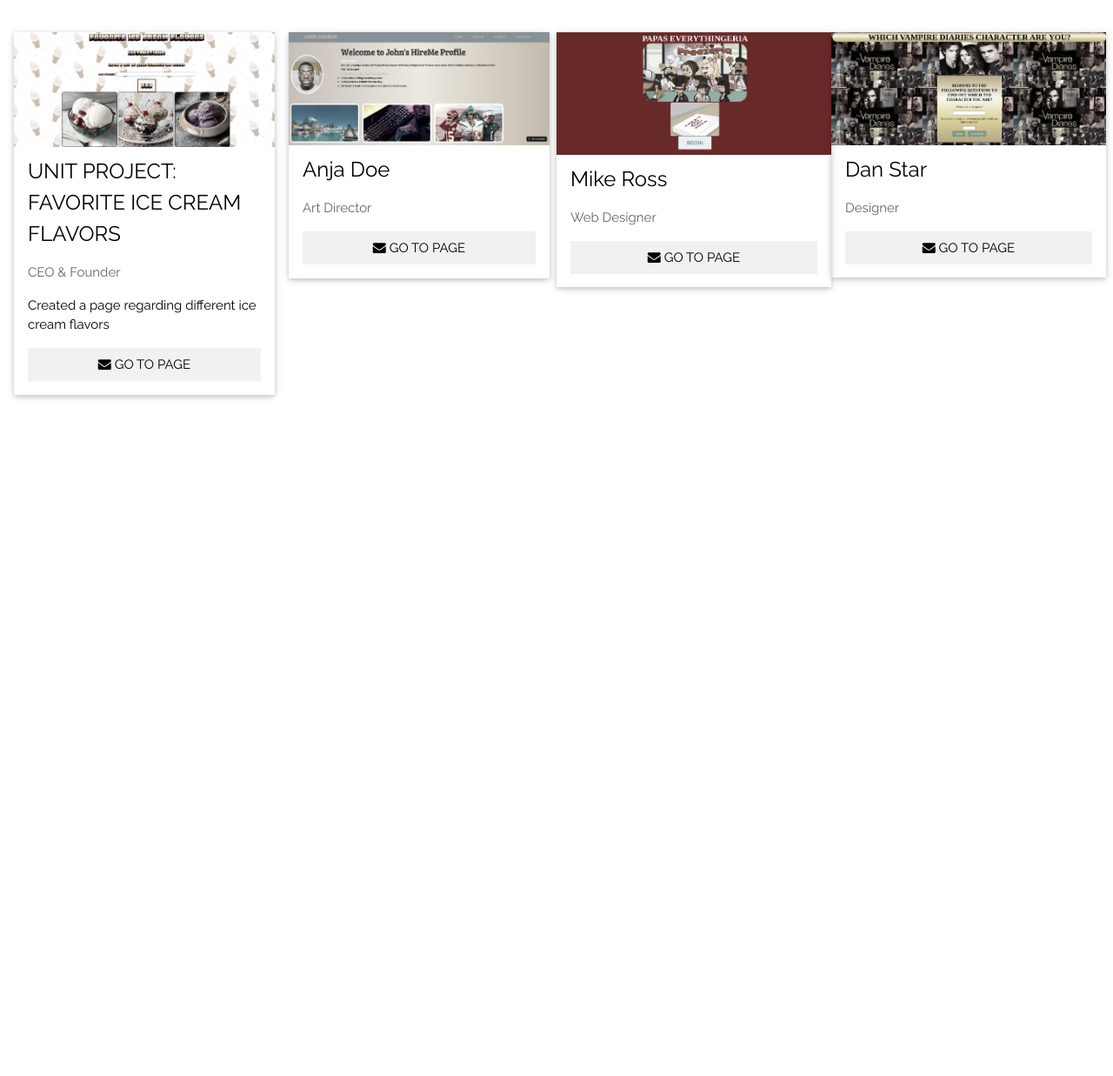
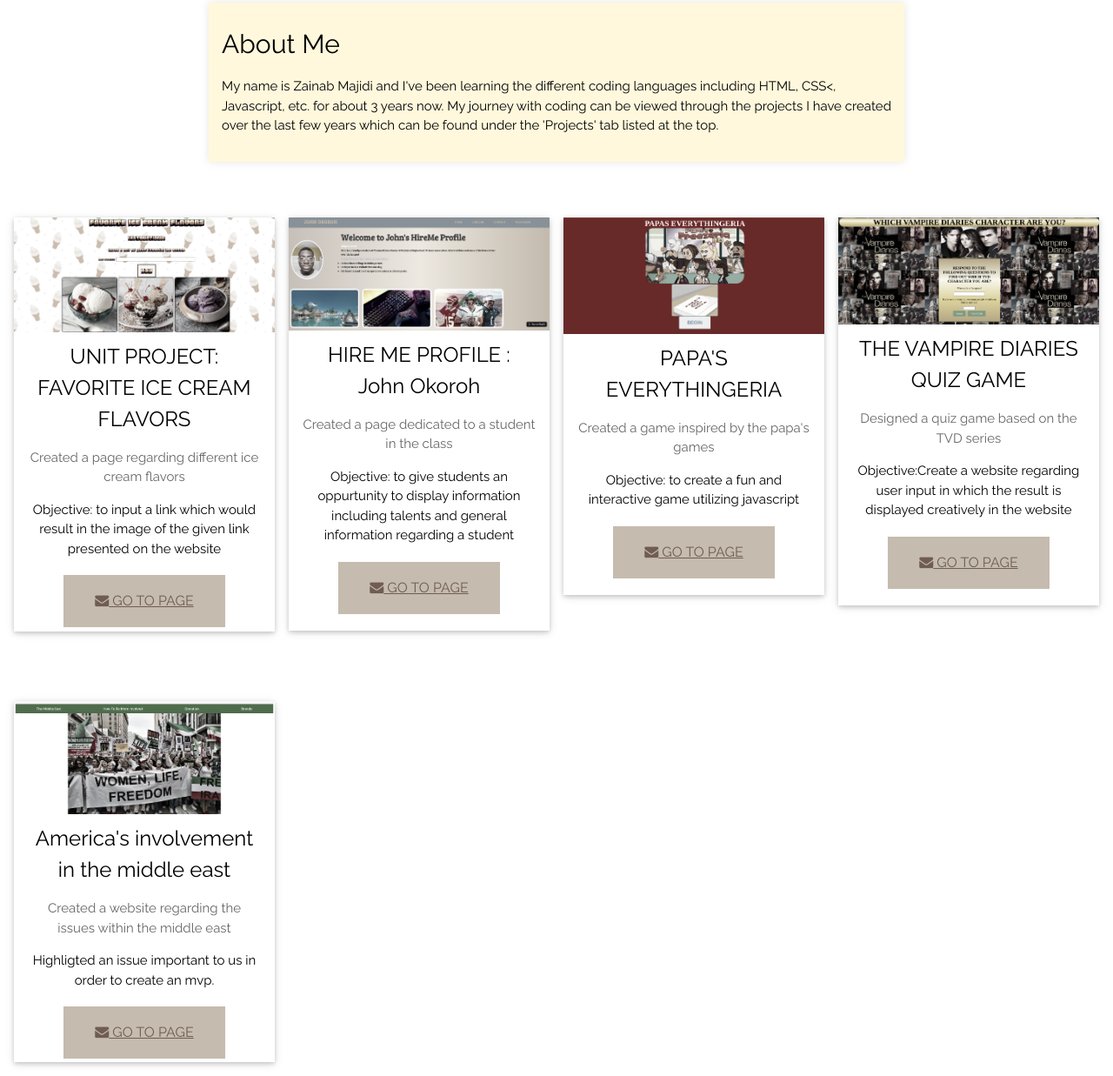
Before and after one commit to zainabm35/Portfolio1.github.io, a plain HTML site: page index.html in a window 1280 px wide. Shown: the part 427-1664 px from the top of the page at 87% size. Before the commit the page ends 897 px from the top, so only its background shows below. Drawn offline with nearby package versions, Linux system fonts and the light colour scheme.

Commit message:
Added about me

```diff
--- a/index.html
+++ b/index.html
@@ -1,7 +1,7 @@
 <!DOCTYPE html>
 <html>
 <head>
-<title>W3.CSS Template</title>
+<title>Zainab Majidi's Portfolio </title>
 <meta charset="UTF-8">
 <meta name="viewport" content="width=device-width, initial-scale=1">
 <link rel="stylesheet" href="https://www.w3schools.com/w3css/4/w3.css">
@@ -25,6 +25,25 @@ header{
 .zai-bar .w3-button {
   padding: 16px;
 }
+  section {
+    max-width: 800px;
+    margin: 2em auto;
+    padding: 1em;
+    background-color: cornsilk;
+    box-shadow: 0 0 10px rgba(0, 0, 0, 0.1);
+  }
+  .custom-button {
+    background-color: burlywood;
+    color: sienna;
+    border: none;
+    padding: 10px 20px;
+    text-align: center;
+    text-decoration: none;
+    display: inline-block;
+    font-size: 16px;
+    margin: 4px 2px;
+    cursor: pointer;
+  }
 </style>
 </head>
 
@@ -39,9 +58,8 @@ header{
     <a href="#home" class="w3-bar-item w3-button w3-wide">Zainab Majidi </a>
 
     <div class="w3-right w3-hide-small">
-      <a href="#team" class="zai-bar-item w3-button"><i class="fa fa-user"></i> ABOUT ME</a>
-      <a href="#work" class="zai-bar-item w3-button"></i> PROJECTS </a>
-      <a href="#contact" class="zai-bar-item w3-button"><i class="fa fa-envelope"></i> CONTACT</a>
+      <a href="resume1.pdf" class="zai-bar-item w3-button"><i class="fa fa-user"></i> RESUME</a>
+      <a href="contact.html" class="zai-bar-item w3-button"><i class="fa fa-envelope"></i> CONTACT</a>
     </div>
 
 
@@ -59,18 +77,28 @@ header{
   <a href="#work" onclick="zai_close()" class="zai-item w3-button">WORK</a>
   <a href="#contact" onclick="zai_close()" class="zai-bar-item w3-button">CONTACT</a>
 </nav>
+  <section>
+      <h2>About Me</h2>
+      <p> My name is Zainab Majidi and I've been learning the different coding languages including HTML, CSS<, Javascript, etc. for about 3 years now. My journey with coding can be viewed through the projects I have created over the last few years which can be found under the 'Projects' tab listed at the top. </p>
+  </section>
 
-
-
+<center>
   <div class="w3-row-padding w3-grayscale" style="margin-top:64px">
     <div class="w3-col l3 m6 w3-margin-bottom">
       <div class="w3-card">
         <img src="icecream.png" alt="John" style="width:100%">
         <div class="w3-container">
           <h3>UNIT PROJECT: FAVORITE ICE CREAM FLAVORS</h3>
-          <p class="w3-opacity">CEO & Founder</p>
-          <p> Created a page regarding different ice cream flavors </p>
-          <p><button class="w3-button w3-light-grey w3-block"><i class="fa fa-envelope"></i> GO TO PAGE </button></p>
+          <p class="w3-opacity"> Created a page regarding different ice cream flavors</p>
+          <p> Objective: to input a link which would result in the image of the given link presented on the website </p>
+          <p>
+             <div class="custom-button">
+          <button class="w3-button w3-block">
+            <a href="https://zainabm35.github.io/Fav/">
+              <i class="fa fa-envelope"></i> GO TO PAGE
+            </a>
+          </button>
+             </div>
         </div>
       </div>
     </div>
@@ -78,10 +106,17 @@ header{
       <div class="w3-card">
         <img src="hire.png" alt="Jane" style="width:100%">
         <div class="w3-container">
-          <h3>Anja Doe</h3>
-          <p class="w3-opacity">Art Director</p>
-          <p></p>
-          <p><button class="w3-button w3-light-grey w3-block"><i class="fa fa-envelope"></i> GO TO PAGE <a href="https://zainabm35.github.io/zainab-hire-me.github.io/"></button></p>
+          <h3>HIRE ME PROFILE : John Okoroh </h3>
+          <p class="w3-opacity"> Created a page dedicated to a student in the class</p>
+          <p>Objective: to give students an oppurtunity to display information including talents and general information regarding a student</P>
+           <div class="custom-button">
+            <button class="w3-button  w3-block">
+              <a href="https://zainabm35.github.io/zainab-hire-me.github.io/">
+                <i class="fa fa-envelope"></i> GO TO PAGE
+              </a>
+            </button>
+           </div>
+          </p>
         </div>
       </div>
     </div>
@@ -89,26 +124,62 @@ header{
       <div class="w3-card">
         <img src="papas.png" alt="Mike" style="width:100%">
         <div class="w3-container">
-          <h3>Mike Ross</h3>
-          <p class="w3-opacity">Web Designer</p>
-          <p></p>
-          <p><button class="w3-button w3-light-grey w3-block"><i class="fa fa-envelope"></i> GO TO PAGE </button></p>
+          <h3> PAPA'S EVERYTHINGERIA </h3>
+          <p class="w3-opacity"> Created a game inspired by the papa's games </p>
+          <p> Objective: to create a fun and interactive game utilizing javascript</p>
+           <div class="custom-button">
+            <button class="w3-button w3-block">
+              <a href="https://zainabm35.github.io/Unit-6-Project/">
+                <i class="fa fa-envelope"></i> GO TO PAGE
+              </a>
+            </button>
+           </div>
+          </p>
         </div>
       </div>
     </div>
     <div class="w3-col l3 m6 w3-margin-bottom">
-      <div class="w3-card">
-        <img src="tvd.png" alt="Dan" style="width:100%">
-        <div class="w3-container">
-          <h3>Dan Star</h3>
-          <p class="w3-opacity">Designer</p>
-          <p></p>
-          <p><button class="w3-button w3-light-grey w3-block"><i class="fa fa-envelope"></i> GO TO PAGE </button></p>
+          <div class="w3-card">
+            <img src="tvd.png" alt="Dan" style="width:100%">
+            <div class="w3-container">
+              <h3> THE VAMPIRE DIARIES QUIZ GAME </h3>
+              <p class="w3-opacity"> Designed a quiz game based on the TVD series </p>
+              <p>Objective:Create a website regarding user input in which the result is displayed creatively in the website  </p>
+               <div class="custom-button">
+                <button class="w3-button w3-block">
+                  <a href="https://zainabm35.github.io/TVD-CHaracter-Quiz/">
+                    <i class="fa fa-envelope"></i> GO TO PAGE
+                  </a>
+                </button>
+               </div>
+              </p>
+            </div>
+          </div>
         </div>
       </div>
     </div>
-  </div>
-</div>
+
+
+  <div class="w3-row-padding w3-grayscale" style="margin-top:64px">
+    <div class="w3-col l3 m6 w3-margin-bottom">
+      <div class="w3-card">
+        <img src="america's involvement in the midd.png" alt="John" style="width:100%">
+        <div class="w3-container">
+          <h3>America's involvement in the middle east</h3>
+          <p class="w3-opacity"> Created a website regarding the issues within the middle east </p>
+          <p> Highligted an issue important to us in order to create an mvp. </p>
+          <p>
+            <div class="custom-button">
+          <button class="w3-button w3-block">
+            <a href="https://kevincaz0.github.io/palestine/"">
+              <i class="fa fa-envelope"></i> GO TO PAGE
+            </a>
+          </button>
+              </div>
+        </div>
+      </div>
+    </div>
+
 
 
 <script>
```
Also changed, not shown: america's involvement in the midd.png (added), contact.html (added), 1 other file.
